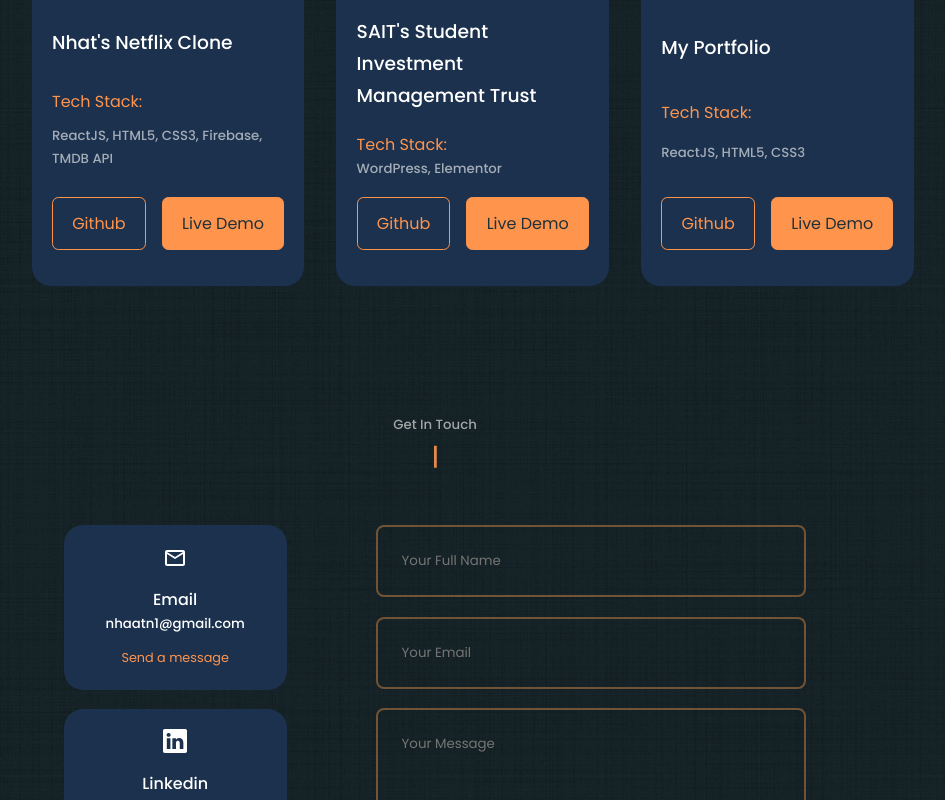
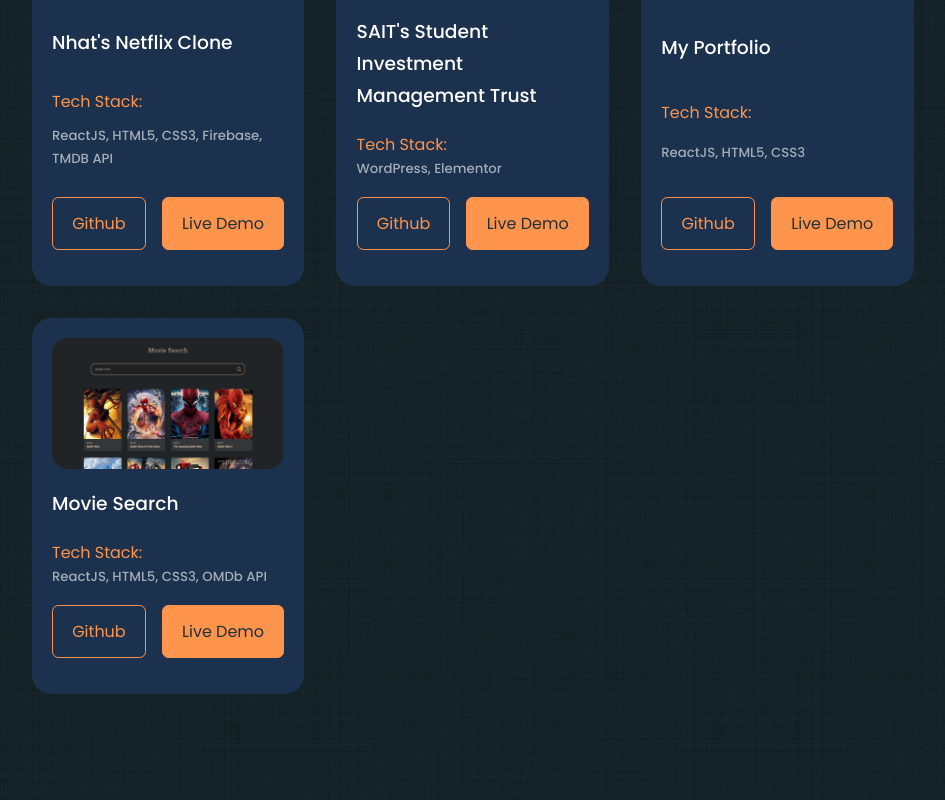
Before and after one commit to nhaatn/React-Portfolio, a React (Create React App) app: page / in a window 1280 px wide. Shown: the part 2654-3454 px from the top of the page, without its empty margins (205-1150 px from the left). Built offline with nearby package versions, Linux system fonts and the light colour scheme.

Commit message:
added movie search to portfolio

```diff
--- a/package.json
+++ b/package.json
@@ -1,6 +1,6 @@
 {
   "name": "react-portfolio-website-1",
-  "homepage": "https://nhaatn.github.io/React-Portfolio",
+  "homepage": "https://nhaatn.com",
   "version": "0.1.0",
   "private": true,
   "dependencies": {
--- a/src/components/portfolio/Portfolio.jsx
+++ b/src/components/portfolio/Portfolio.jsx
@@ -3,6 +3,7 @@
 import NetflixIMG from '../../assets/netflix-clone.jpg';
 import SimtIMG from '../../assets/simt.jpg';
 import PortfolioIMG from '../../assets/portfolio-hero.jpg';
+import MovieSearchIMG from '../../assets/movie-search.jpg';
 import Typewriter from 'typewriter-effect';
 
 
@@ -34,14 +35,14 @@
     // demo: 'https://dribbble.com/shots/16673715-Crypto-currency-dashboards-and-financial-data-visualization'
   },
 
-  // {
-  //   id: 4,
-  //   image: NetflixIMG,
-  //   title: 'Figma dashboard UI kit',
-  //   techStack: `ReactJS, HTML5, CSS3, Firebase, TMDB API`,
-  //   github: 'https://github.com',
-  //   demo: 'https://dribbble.com/shots/16673715-Crypto-currency-dashboards-and-financial-data-visualization'
-  // },
+  {
+    id: 4,
+    image: MovieSearchIMG,
+    title: 'Movie Search',
+    techStack: `ReactJS, HTML5, CSS3, OMDb API`,
+    github: 'https://github.com/nhaatn/Movie-Search',
+    demo: 'https://nhaatn.github.io/Movie-Search/'
+  },
 
   // {
   //   id: 5,
```
Also changed, not shown: src/assets/movie-search.jpg (added), 1 other file (tests, documents, lock files or other folders).
